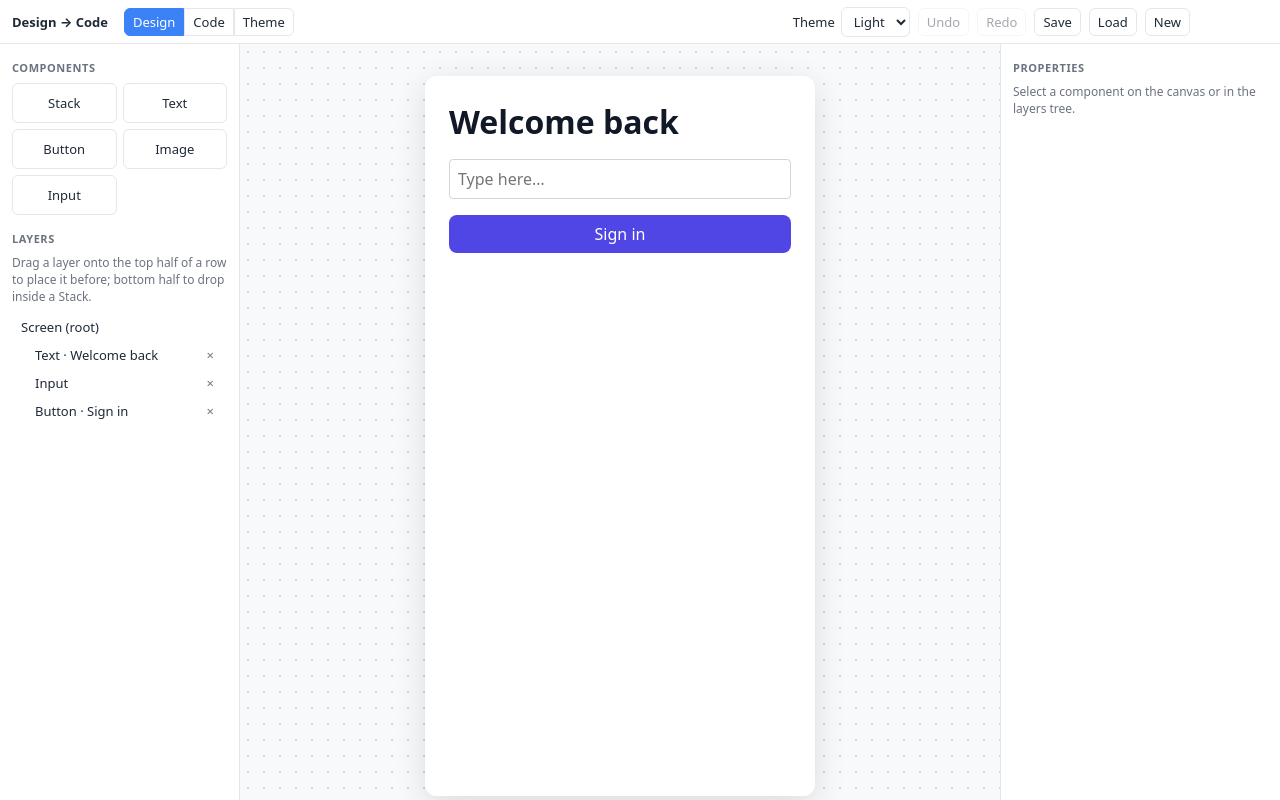
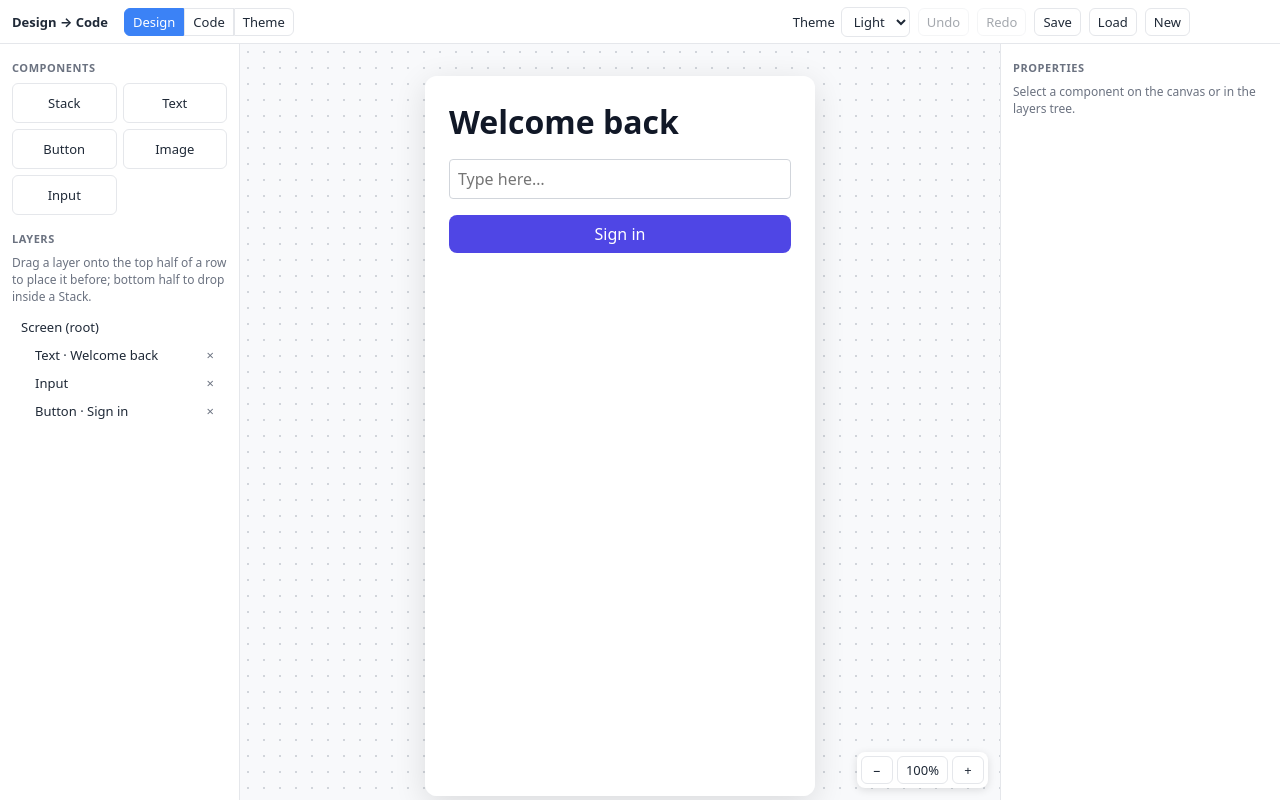
Before and after one commit to natashamykytiuk-bit/design-to-code, a React (Vite) app: page / in a window 1280 px wide. Built offline with nearby package versions, Linux system fonts and the light colour scheme.

Commit message:
added canvas pan/zoom

```diff
--- a/src/styles.css
+++ b/src/styles.css
@@ -5,7 +5,11 @@
 	--ui-text: #1f2937;
 	--ui-muted: #6b7280;
 	--ui-accent: #3b82f6;
-	font-family: system-ui, -apple-system, "Segoe UI", sans-serif;
+	font-family:
+		system-ui,
+		-apple-system,
+		"Segoe UI",
+		sans-serif;
 	font-size: 13px;
 	color: var(--ui-text);
 }
@@ -159,14 +163,37 @@ input {
 	display: flex;
 	flex-direction: column;
 }
-.canvas-scroll {
+.viewport {
 	flex: 1;
-	overflow: auto;
-	display: flex;
-	justify-content: center;
-	padding: 32px;
+	position: relative;
+	overflow: hidden;
+	background-color: var(--ui-bg);
 	background-image: radial-gradient(#d1d5db 1px, transparent 1px);
 	background-size: 16px 16px;
+}
+.viewport.panning,
+.viewport.panning * {
+	cursor: grab !important;
+}
+.stage {
+	position: absolute;
+	left: 0;
+	top: 0;
+	transform-origin: 0 0;
+}
+.zoom-controls {
+	position: absolute;
+	right: 12px;
+	bottom: 12px;
+	display: flex;
+	gap: 4px;
+	background: var(--ui-panel);
+	padding: 4px;
+	border-radius: 8px;
+	box-shadow: 0 2px 8px rgba(0, 0, 0, 0.12);
+}
+.zoom-controls button {
+	min-width: 32px;
 }
 .device {
 	width: 390px;
@@ -237,10 +264,13 @@ input {
 	flex: 1;
 	margin: 0;
 	overflow: auto;
-	padding: 16px;
-	background: #0f172a;
-	color: #e2e8f0;
-	font: 13px/1.5 ui-monospace, "Cascadia Code", Consolas, monospace;
+	background: #24292e;
+	color: #e1e4e8;
+	font:
+		13px/1.5 ui-monospace,
+		"Cascadia Code",
+		Consolas,
+		monospace;
 	tab-size: 4;
 }
 .theme-editor {
@@ -264,3 +294,21 @@ input {
 	font-size: 13px;
 	pointer-events: none;
 }
+.code pre {
+	margin: 0;
+	padding: 16px;
+	min-height: 100%;
+	font: inherit;
+	tab-size: 4;
+}
+.code > code {
+	display: block;
+	padding: 16px;
+}
+.app .file-btn {
+	border: 1px solid var(--ui-border);
+	background: #fff;
+	border-radius: 6px;
+	padding: 4px 8px;
+	cursor: pointer;
+}
--- a/src/ui/Canvas.tsx
+++ b/src/ui/Canvas.tsx
@@ -1,16 +1,21 @@
-import type { CSSProperties } from "react";
+import { useEffect, useRef, type CSSProperties } from "react";
 import { useDroppable } from "@dnd-kit/core";
 import type { Node } from "../model/types";
 import { useActiveTheme, useScreen, useStore } from "../model/store";
 import { registry, effectiveStyle, isFreeFrame } from "../registry";
 import { resolveStyle, themeVars } from "../theme/tokens";
 
+const MIN_Z = 0.25;
+const MAX_Z = 3;
+const clamp = (z: number) => Math.min(MAX_Z, Math.max(MIN_Z, z));
+
+/** Renders a node exactly as it will look in the output. */
 function CanvasNode({ node, parentFree }: { node: Node; parentFree: boolean }) {
 	const def = registry[node.type];
+	const select = useStore((s) => s.select);
+	const hover = useStore((s) => s.hover);
 	const selected = useStore((s) => s.selectedId === node.id);
 	const hovered = useStore((s) => s.hoverId === node.id);
-	const select = useStore((s) => s.select);
-	const hover = useStore((s) => s.hover);
 	const { setNodeRef, isOver } = useDroppable({
 		id: `canvas:${node.id}`,
 		data: { nodeId: node.id },
@@ -18,7 +23,7 @@ function CanvasNode({ node, parentFree }: { node: Node; parentFree: boolean }) {
 	});
 	if (!def) return null;
 
-	const style = resolveStyle(effectiveStyle(def, node, parentFree)) as CSSProperties;
+	const free = isFreeFrame(node);
 	const outline = selected
 		? "2px solid #3b82f6"
 		: isOver
@@ -38,19 +43,21 @@ function CanvasNode({ node, parentFree }: { node: Node; parentFree: boolean }) {
 			hover(node.id);
 		},
 	};
-	const children = node.children.map((c) => (
-		<CanvasNode key={c.id} node={c} parentFree={isFreeFrame(node)} />
-	));
+	const children = node.children.map((c) => <CanvasNode key={c.id} node={c} parentFree={free} />);
 	if (def.container && !node.children.length) {
 		children.push(
 			<div key="__empty" className="empty-drop">
-				Drop components here
+				{free ? "Free frame: drop components anywhere" : "Drop components here"}
 			</div>,
 		);
 	}
 	return def.render({
 		props: node.props,
-		style: { ...style, outline, outlineOffset: outline ? -1 : undefined },
+		style: {
+			...(resolveStyle(effectiveStyle(def, node, parentFree)) as CSSProperties),
+			outline,
+			outlineOffset: outline ? -1 : undefined,
+		},
 		children,
 		editor,
 	});
@@ -61,14 +68,117 @@ export function Canvas() {
 	const theme = useActiveTheme();
 	const select = useStore((s) => s.select);
 	const hover = useStore((s) => s.hover);
+	const view = useStore((s) => s.view);
+	const setView = useStore((s) => s.setView);
+	const viewportRef = useRef<HTMLDivElement>(null);
+	const stageRef = useRef<HTMLDivElement>(null);
+	const space = useRef(false);
+
+	const fit = () => {
+		const w = viewportRef.current?.clientWidth ?? 800;
+		setView({ x: Math.round((w - 390) / 2), y: 32, z: 1 });
+	};
+	// eslint-disable-next-line react-hooks/exhaustive-deps
+	useEffect(fit, []);
+
+	// Native listeners: wheel needs passive: false so preventDefault stops browser zoom.
+	useEffect(() => {
+		const vp = viewportRef.current!;
+		const onWheel = (e: WheelEvent) => {
+			e.preventDefault();
+			const v = useStore.getState().view;
+			if (e.ctrlKey || e.metaKey) {
+				const r = vp.getBoundingClientRect();
+				const cx = e.clientX - r.left;
+				const cy = e.clientY - r.top;
+				const z2 = clamp(v.z * Math.exp(-e.deltaY * 0.0015));
+				setView({ x: cx - ((cx - v.x) * z2) / v.z, y: cy - ((cy - v.y) * z2) / v.z, z: z2 });
+			} else {
+				setView({ ...v, x: v.x - e.deltaX, y: v.y - e.deltaY });
+			}
+		};
+		const onKey = (e: KeyboardEvent) => {
+			if (
+				e.code !== "Space" ||
+				(e.target as HTMLElement).closest("input, textarea, select, button")
+			)
+				return;
+			space.current = e.type === "keydown";
+			vp.classList.toggle("panning", space.current);
+			e.preventDefault();
+		};
+		vp.addEventListener("wheel", onWheel, { passive: false });
+		window.addEventListener("keydown", onKey);
+		window.addEventListener("keyup", onKey);
+		return () => {
+			vp.removeEventListener("wheel", onWheel);
+			window.removeEventListener("keydown", onKey);
+			window.removeEventListener("keyup", onKey);
+		};
+	}, [setView]);
+
+	// Pan with the middle mouse button, or space + drag.
+	const onPointerDown = (e: React.PointerEvent) => {
+		if (e.button !== 1 && !(e.button === 0 && space.current)) return;
+		e.preventDefault();
+		e.stopPropagation();
+		const start = { x: e.clientX, y: e.clientY, v: useStore.getState().view };
+		const onMove = (ev: PointerEvent) =>
+			setView({
+				...start.v,
+				x: start.v.x + ev.clientX - start.x,
+				y: start.v.y + ev.clientY - start.y,
+			});
+		const onUp = () => {
+			window.removeEventListener("pointermove", onMove);
+			window.removeEventListener("pointerup", onUp);
+		};
+		window.addEventListener("pointermove", onMove);
+		window.addEventListener("pointerup", onUp);
+	};
+
+	const zoomBy = (f: number) => {
+		const vp = viewportRef.current!;
+		const cx = vp.clientWidth / 2;
+		const cy = vp.clientHeight / 2;
+		const z2 = clamp(view.z * f);
+		setView({
+			x: cx - ((cx - view.x) * z2) / view.z,
+			y: cy - ((cy - view.y) * z2) / view.z,
+			z: z2,
+		});
+	};
+
 	return (
-		<div className="canvas-scroll" onClick={() => select(null)}>
+		<div
+			ref={viewportRef}
+			className="viewport"
+			onPointerDownCapture={onPointerDown}
+			onClick={(e) => e.target === e.currentTarget && select(null)}
+		>
 			<div
-				className="device"
-				style={themeVars(theme) as CSSProperties}
-				onMouseLeave={() => hover(null)}
+				ref={stageRef}
+				className="stage"
+				style={{ transform: `translate(${view.x}px, ${view.y}px) scale(${view.z})` }}
 			>
-				<CanvasNode node={screen.root} parentFree={false} />
+				<div
+					className="device"
+					style={themeVars(theme) as CSSProperties}
+					onMouseLeave={() => hover(null)}
+				>
+					<CanvasNode node={screen.root} parentFree={false} />
+				</div>
+			</div>
+			<div className="zoom-controls">
+				<button onClick={() => zoomBy(1 / 1.25)} title="Zoom out (Ctrl + wheel)">
+					−
+				</button>
+				<button onClick={fit} title="Reset view">
+					{Math.round(view.z * 100)}%
+				</button>
+				<button onClick={() => zoomBy(1.25)} title="Zoom in (Ctrl + wheel)">
+					+
+				</button>
 			</div>
 		</div>
 	);
```
